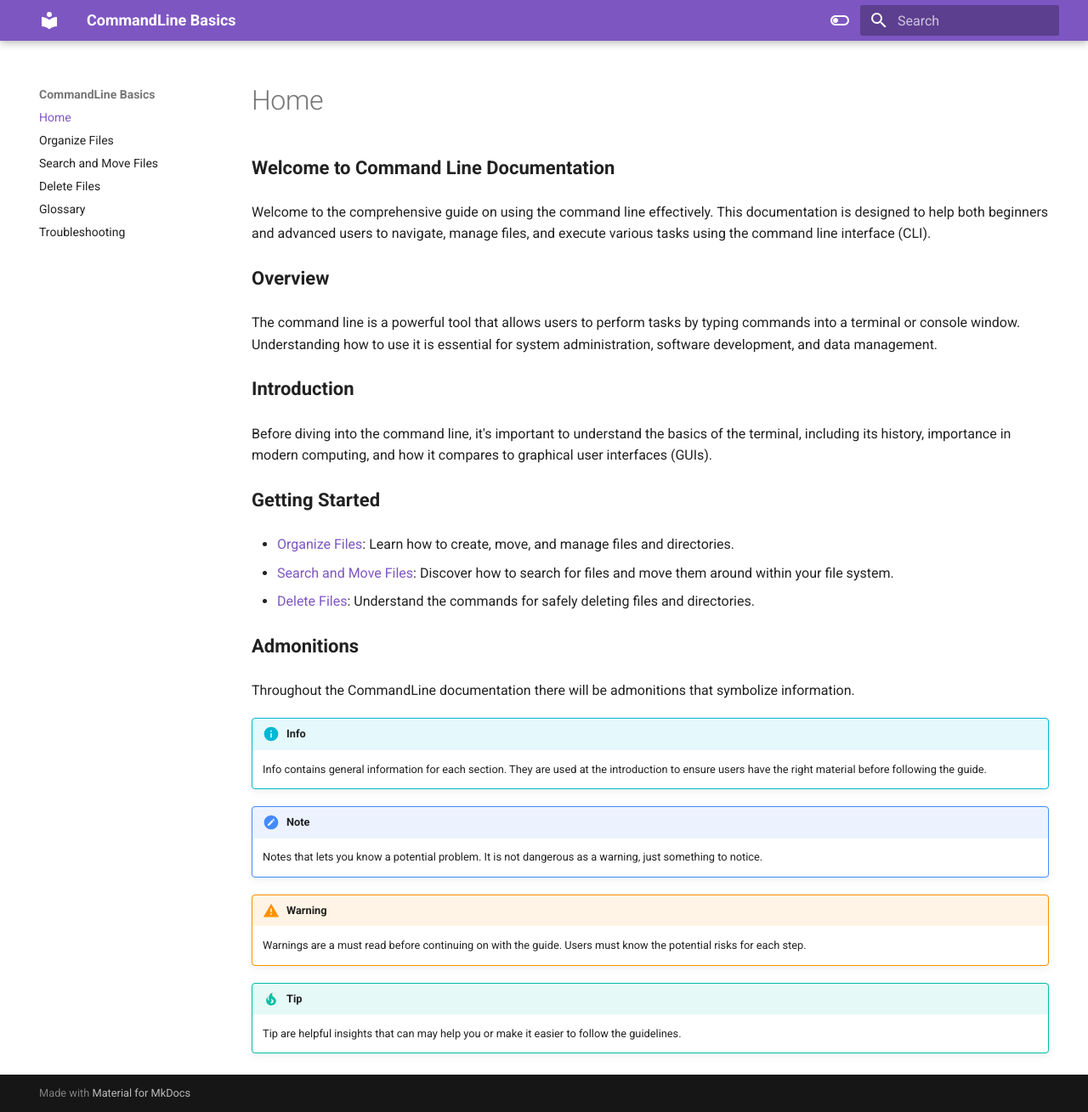
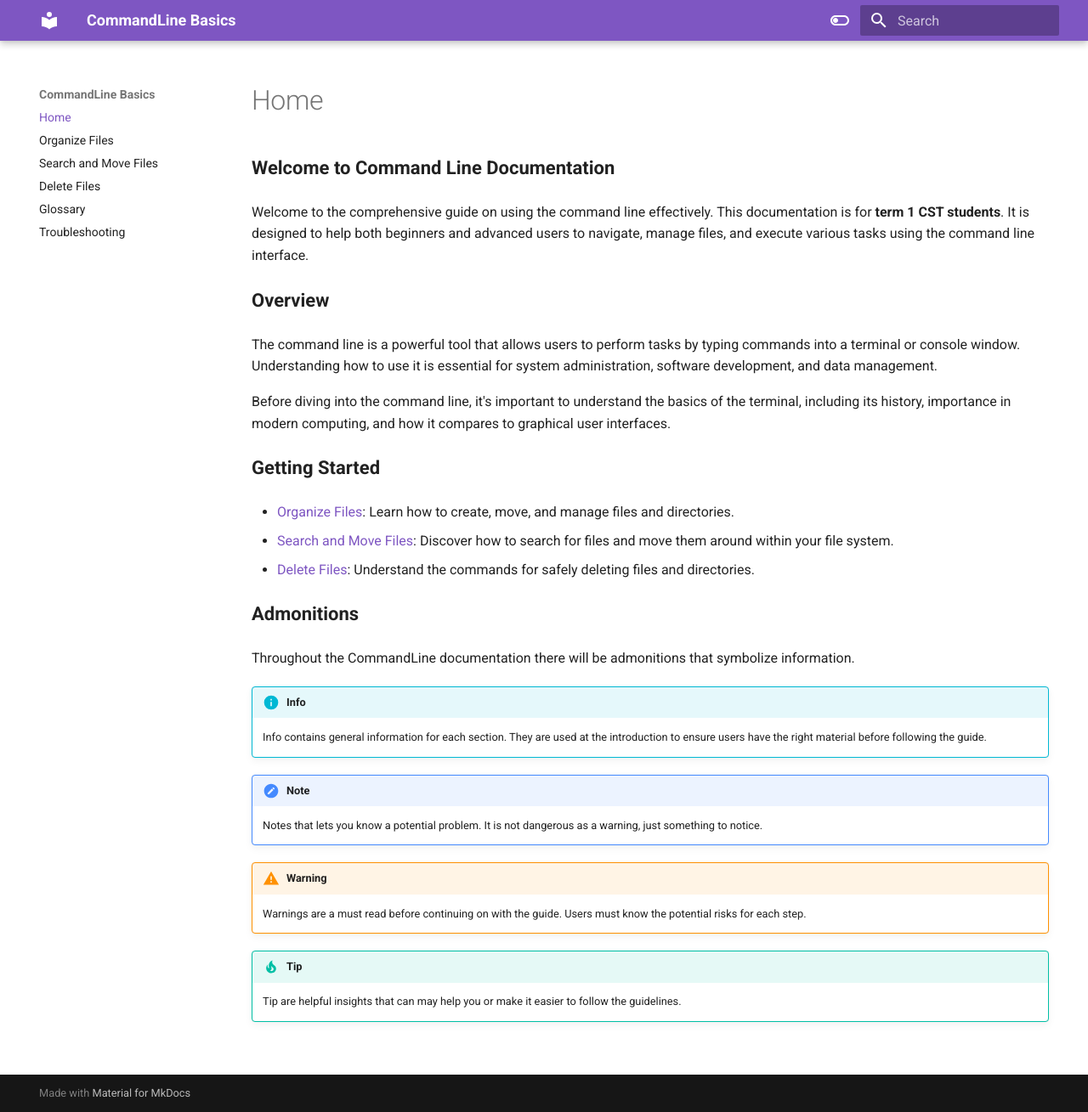
Before and after one commit to RichardLi6/UsingCommandLine, an MkDocs documentation site: the page built from docs/index.md, in a window 1280 px wide and 1309 px high. Shown: the whole window at 85% size. Built offline with MkDocs 1.6.1 and Material for MkDocs 9.7.7, drawn with Linux system fonts in a browser that asks for light colours.

Commit message:
fix some details

```diff
--- a/docs/index.md
+++ b/docs/index.md
@@ -1,24 +1,34 @@
 <p style="font-size: 22px;"> <b> Welcome to Command Line Documentation </b> </p>
 
-Welcome to the comprehensive guide on using the command line effectively. This documentation is designed to help both beginners and advanced users to navigate, manage files, and execute various tasks using the command line interface (CLI).
+Welcome to the comprehensive guide on using the command line effectively. This documentation is for <b>term 1 CST students</b>. It is designed to help both
+beginners and advanced users to navigate, manage files, and execute various tasks
+using the command line interface.
 
 <p style="font-size: 22px;"> <b>Overview </b> </p>
 
-The command line is a powerful tool that allows users to perform tasks by typing commands into a terminal or console window. Understanding how to use it is essential for system administration, software development, and data management.
+The command line is a powerful tool that allows users to perform tasks by typing
+commands into a terminal or console window. Understanding how to use it is
+essential for system administration, software development, and data management.
 
-<p style="font-size: 22px;"> <b>Introduction</b> </p>
 
-Before diving into the command line, it's important to understand the basics of the terminal, including its history, importance in modern computing, and how it compares to graphical user interfaces (GUIs).
+
+Before diving into the command line, it's important to understand the basics of the
+terminal, including its history, importance in modern computing, and how it
+compares to graphical user interfaces.
 
 <p style="font-size: 22px;"> <b> Getting Started </b> </p>
 
-- [Organize Files](OrganizeFiles.md): Learn how to create, move, and manage files and directories.
-- [Search and Move Files](SearchMove.md): Discover how to search for files and move them around within your file system.
-- [Delete Files](DeletingFiles.md): Understand the commands for safely deleting files and directories.
+- [Organize Files](OrganizeFiles.md): Learn how to create, move, and manage files
+and directories.
+- [Search and Move Files](SearchMove.md): Discover how to search for files and move
+them around within your file system.
+- [Delete Files](DeletingFiles.md): Understand the commands for safely deleting
+files and directories.
 
 <p style="font-size: 22px;"> <b> Admonitions </b> </p>
 
-Throughout the CommandLine documentation there will be admonitions that symbolize information.
+Throughout the CommandLine documentation there will be admonitions that symbolize
+information.
 !!! info
      Info contains general information for each section. They are used at the introduction to ensure users have the right material before following the guide.
 
```
Also changed, not shown: docs/DeletingFiles.md (+2 -0 lines).
